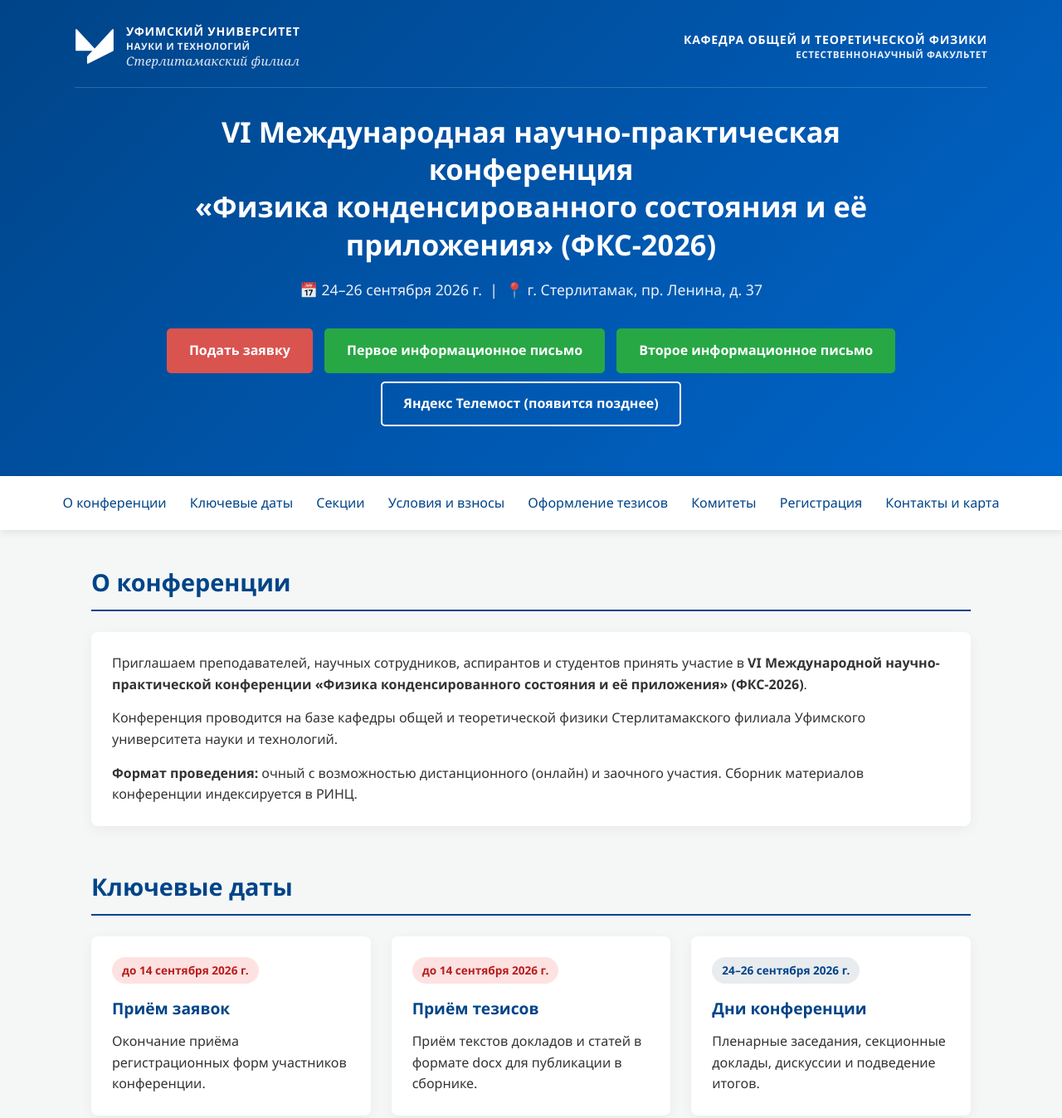
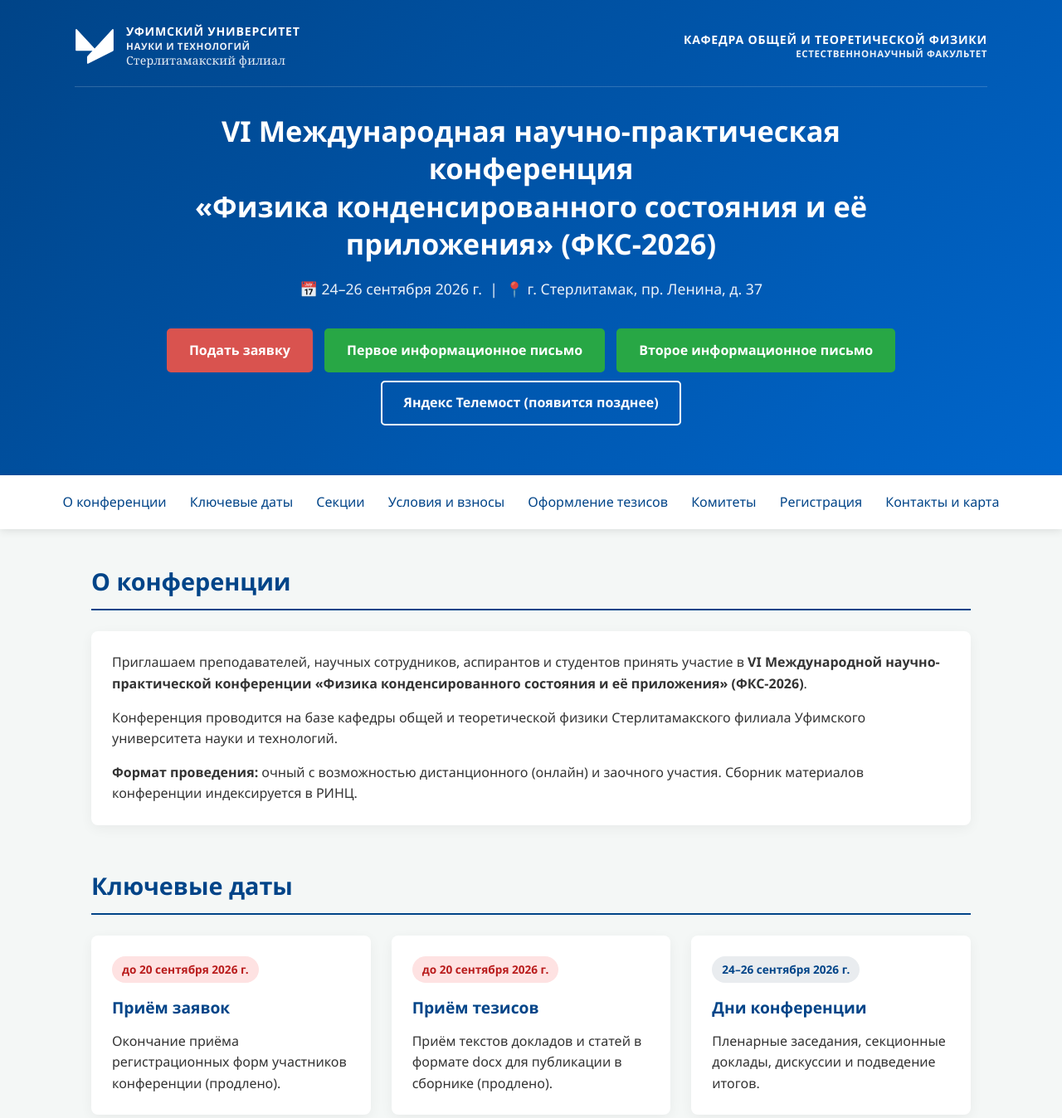
Before and after one commit to phys-struust/phcs, a plain HTML site: page test.html in a window 1280 px wide. Shown: the top 1348 px of the page at 83% size. Drawn offline with Linux system fonts and the light colour scheme.

Commit message:
Update test.html

```diff
--- a/test.html
+++ b/test.html
@@ -6,10 +6,10 @@
     <title>ФКС-2026: Физика конденсированного состояния</title>
     <meta name="description" content="VI Международная научно-практическая конференция «Физика конденсированного состояния и её приложения» (ФКС-2026), 24–26 сентября 2026 г., СФ УУНиТ.">
 
-    <!-- Open Graph для красивого предпросмотра при шеринге в Telegram / VK -->
+    <!-- Open Graph для предпросмотра при шеринге в Telegram / VK -->
     <meta property="og:type" content="website">
     <meta property="og:title" content="Конференция ФКС-2026 (24–26 сентября)">
-    <meta property="og:description" content="VI Международная научно-практическая конференция «Физика конденсированного состояния и её приложения». Прием заявок до 14 сентября 2026 г.">
+    <meta property="og:description" content="VI Международная научно-практическая конференция «Физика конденсированного состояния и её приложения». Прием материалов продлен до 20 сентября 2026 г.">
 
     <!-- Фавиконки под светлую и тёмную темы -->
     <link rel="icon" href="favicon-purple.png" media="(prefers-color-scheme: light)">
@@ -135,15 +135,15 @@
             margin-top: 2px;
         }
 
-        /* Филиал другим шрифтом (с засечками, курсив) */
+        /* Филиал другим шрифтом, прямой (НЕ курсив) */
         .brand-branch {
             font-family: 'Georgia', 'Times New Roman', serif;
-            font-style: italic;
-            font-size: 0.92rem;
+            font-style: normal;
+            font-size: 0.88rem;
             font-weight: 400;
-            color: rgba(255, 255, 255, 0.88);
+            color: rgba(255, 255, 255, 0.9);
             margin-top: 3px;
-            letter-spacing: 0.3px;
+            letter-spacing: 0.2px;
         }
 
         .text-right {
@@ -698,7 +698,7 @@
 </head>
 <body>
 
-<!-- Скрытый блок переиспользуемых SVG-символов (DRY) -->
+<!-- Скрытый блок переиспользуемых SVG-символов -->
 <svg style="display: none;" xmlns="http://www.w3.org/2000/svg">
     <symbol id="icon-word" viewBox="0 0 24 24">
         <path d="M7 2H17L21 6V20C21 21.1 20.1 22 19 22H7C5.9 22 5 21.1 5 20V4C5 2.9 5.9 2 7 2Z" fill="#ffffff"/>
@@ -710,7 +710,7 @@
 
 <header>
     <div class="container">
-        <!-- Верхняя брендинговая строка: слева ВУЗ + филиал другим шрифтом, справа только кафедра физики -->
+        <!-- Верхняя брендинговая строка -->
         <div class="header-branding">
             <a href="https://str.uust.ru" target="_blank" rel="noopener noreferrer" class="brand-block brand-left" title="Стерлитамакский филиал УУНиТ">
                 <img src="znak.svg" alt="Знак УУНиТ" class="brand-icon">
@@ -721,7 +721,8 @@
                 </div>
             </a>
 
-            <a href="#contacts" class="brand-block brand-right" title="Кафедра общей и теоретической физики">
+            <!-- Ссылка на кафедру физики https://str.uust.ru/kafedra/5 -->
+            <a href="https://str.uust.ru/kafedra/5" target="_blank" rel="noopener noreferrer" class="brand-block brand-right" title="Кафедра общей и теоретической физики СФ УУНиТ">
                 <div class="brand-text text-right">
                     <span class="brand-univ">КАФЕДРА ОБЩЕЙ И ТЕОРЕТИЧЕСКОЙ ФИЗИКИ</span>
                     <span class="brand-sub">Естественнонаучный факультет</span>
@@ -729,7 +730,7 @@
             </a>
         </div>
 
-        <!-- Центральный блок конференции: всегда строго по центру -->
+        <!-- Центральный блок конференции -->
         <div class="header-hero">
             <h1>VI Международная научно-практическая конференция<br />&laquo;Физика конденсированного состояния и её приложения&raquo; (ФКС-2026)</h1>
             <p class="hero-meta">📅 24&ndash;26 сентября 2026 г. &nbsp;|&nbsp; 📍 г. Стерлитамак, пр. Ленина, д. 37</p>
@@ -770,14 +771,14 @@
         <h2>Ключевые даты</h2>
         <div class="grid">
             <div class="card">
-                <span class="date-badge date-badge-urgent">до 14 сентября 2026 г.</span>
+                <span class="date-badge date-badge-urgent">до 20 сентября 2026 г.</span>
                 <h3>Приём заявок</h3>
-                <p>Окончание приёма регистрационных форм участников конференции.</p>
+                <p>Окончание приёма регистрационных форм участников конференции (продлено).</p>
             </div>
             <div class="card">
-                <span class="date-badge date-badge-urgent">до 14 сентября 2026 г.</span>
+                <span class="date-badge date-badge-urgent">до 20 сентября 2026 г.</span>
                 <h3>Приём тезисов</h3>
-                <p>Приём текстов докладов и статей в формате docx для публикации в сборнике.</p>
+                <p>Приём текстов докладов и статей в формате docx для публикации в сборнике (продлено).</p>
             </div>
             <div class="card">
                 <span class="date-badge">24&ndash;26 сентября 2026 г.</span>
@@ -919,8 +920,8 @@
         <h2>Контакты и место проведения</h2>
         <div class="contacts-grid">
             <div class="card">
-                <p style="margin-bottom: 12px;"><strong>Адрес:</strong> <a href="https://yandex.ru/maps/11116/sterlitamak/house/prospekt_lenina_37/YUwYfwNhQUEPQFtpfXp1c3hhZA==/" target="_blank" rel="noopener noreferrer" style="color: var(--primary); text-decoration: none;">453103, Россия, Республика Башкортостан, г. Стерлитамак, пр. Ленина, д. 37 (СФ УУНиТ, корпус ФМиИТ)</a></p>
-                <p style="margin-bottom: 12px;"><strong>Кафедра:</strong> Кафедра общей и теоретической физики</p>
+                <p style="margin-bottom: 12px;"><strong>Адрес:</strong> <a href="https://yandex.ru/maps/org/uunit_fakultet_matematiki_i_informatsionnykh_tekhnologiy/142961310301/?from=mapframe&ll=55.941847%2C53.642421&z=17" target="_blank" rel="noopener noreferrer" style="color: var(--primary); text-decoration: none;">453103, Россия, Республика Башкортостан, г. Стерлитамак, пр. Ленина, д. 37 (СФ УУНиТ, корпус ФМиИТ)</a></p>
+                <p style="margin-bottom: 12px;"><strong>Кафедра:</strong> <a href="https://str.uust.ru/kafedra/5" target="_blank" rel="noopener noreferrer" style="color: var(--primary); text-decoration: none; font-weight: 500;">Кафедра общей и теоретической физики</a></p>
                 <p style="margin-bottom: 12px;"><strong>E-mail оргкомитета:</strong> <a href="mailto:phcs-struust@mail.ru" style="color: var(--primary); text-decoration: none; font-weight: 500;">phcs-struust@mail.ru</a></p>
                 <p style="margin-bottom: 12px;"><strong>Телефон кафедры:</strong> <a href="tel:+73473339865" style="color: var(--primary); text-decoration: none;">+7 (3473) 33-98-65</a> (доб. 316)</p>
                 <p><strong>Отв. секретарь:</strong> <a href="tel:+79273146503" style="color: var(--primary); text-decoration: none;">+7 (927) 314-65-03</a> (Зеленова Марина Анатольевна)</p>
@@ -941,13 +942,13 @@
             </div>
 
             <div class="card" style="padding: 0; overflow: hidden; display: flex; flex-direction: column; min-height: 380px;">
-                <!-- Чистая интерактивная карта с меткой на здании без всплывающей плашки организации -->
+                <!-- Интерактивный виджет Яндекс Карт с фокусом и масштабом z=17 -->
                 <iframe
                     class="map-frame"
-                    src="https://yandex.ru/map-widget/v1/?ll=55.941848%2C53.642420&z=17&pt=55.941848%2C53.642420,pm2blm"
+                    src="https://yandex.ru/map-widget/v1/org/uunit_fakultet_matematiki_i_informatsionnykh_tekhnologiy/142961310301/?from=mapframe&ll=55.941847%2C53.642421&z=17"
                     loading="lazy"
                     allowfullscreen="true"
-                    title="Стерлитамак, пр. Ленина, д. 37 (СФ УУНиТ)">
+                    title="УУНиТ, факультет математики и информационных технологий (пр. Ленина, 37)">
                 </iframe>
             </div>
         </div>
```
